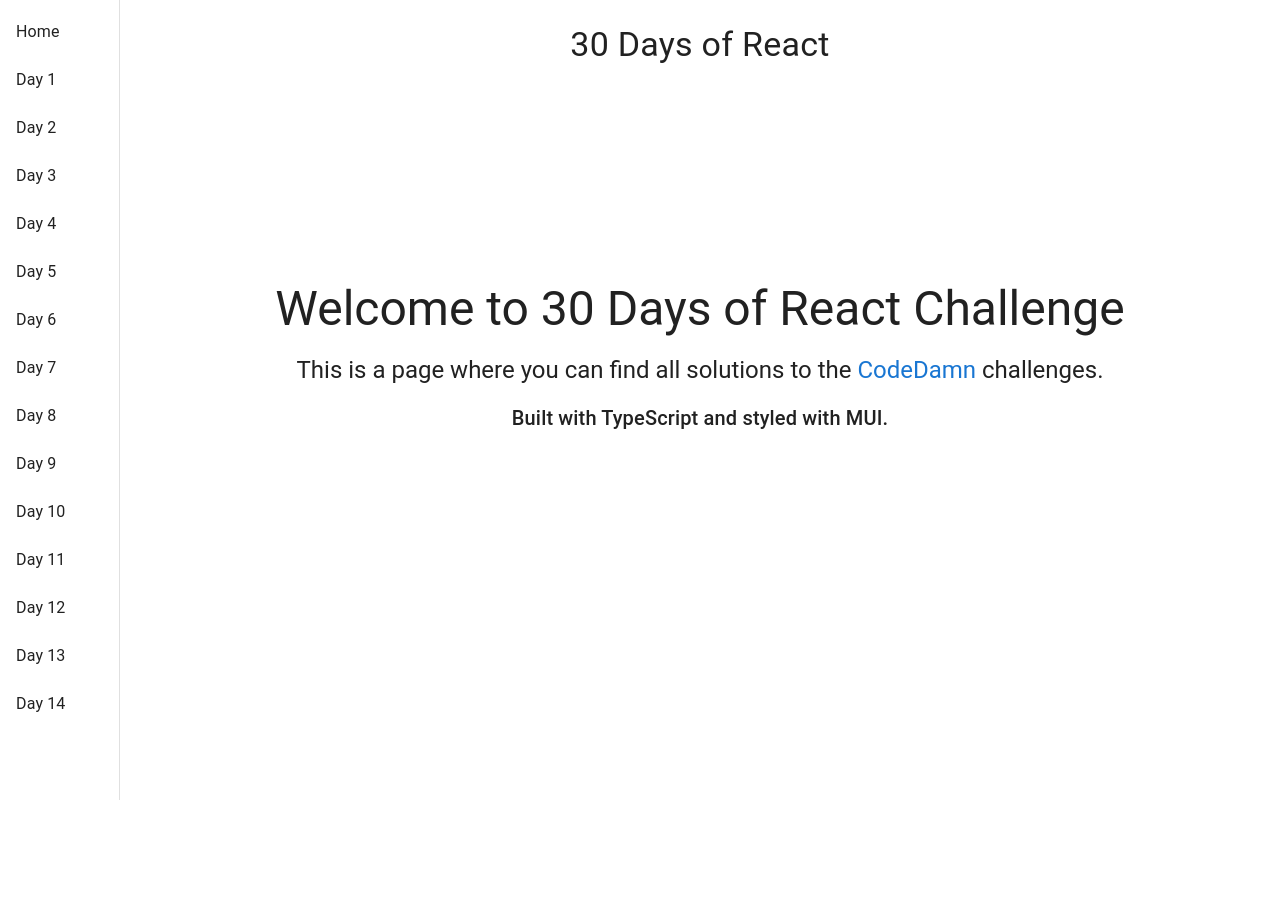
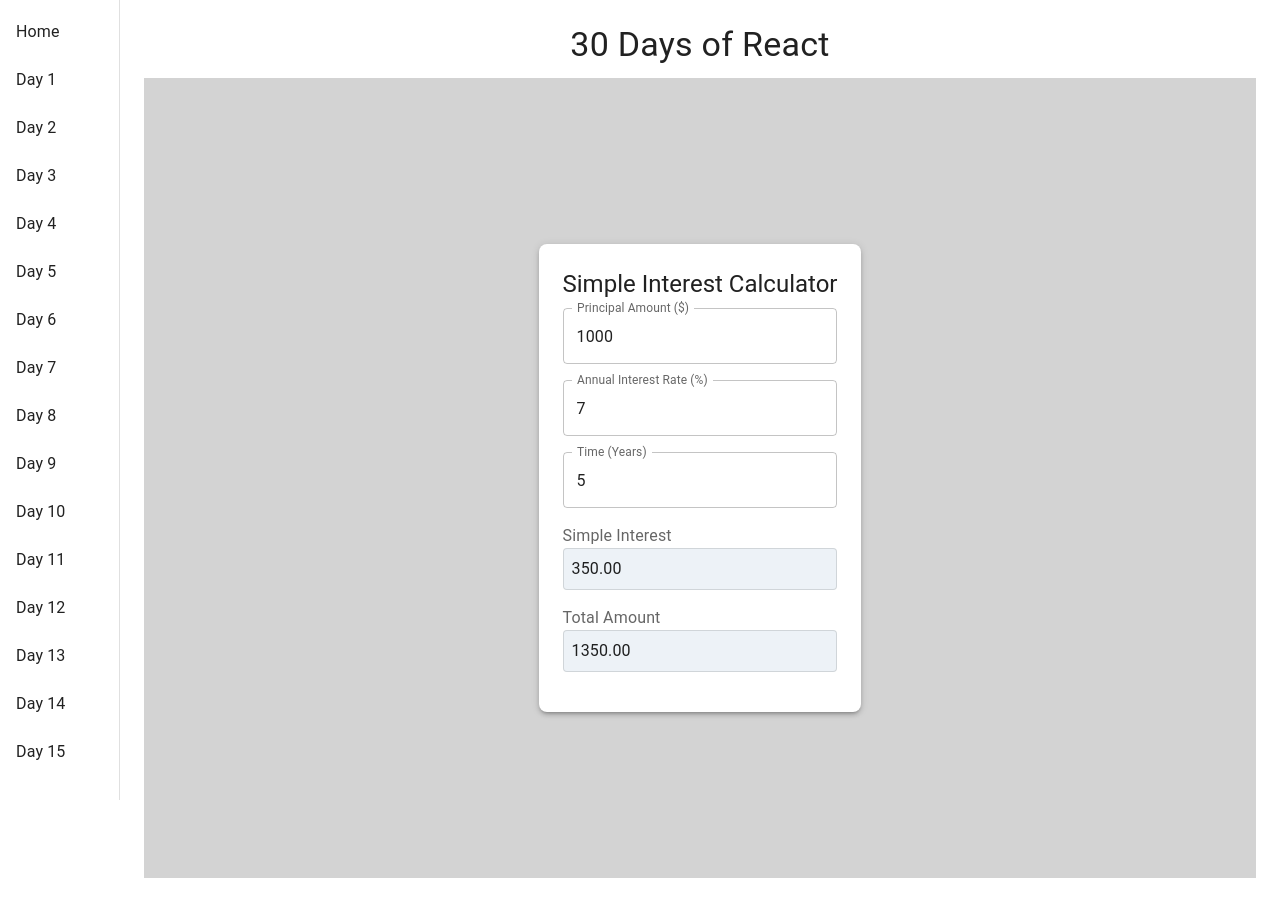
Before and after one commit to Cema2019/codedamn-challenge-30-days-of-react, a React (Vite) app: page /interest-calculator in a window 1280 px wide. Before the commit this address led to /. Before the commit the page ends 800 px from the top, so only its background shows below. Built offline with nearby package versions, Linux system fonts and the light colour scheme.

Commit message:
Add InterestCalculator component

```diff
--- /dev/null
+++ b/components/InterestCalculator.tsx
@@ -0,0 +1,106 @@
+import React, { useEffect, useState } from 'react';
+import { Box, TextField, Typography, Paper } from '@mui/material';
+
+const App: React.FC = () => {
+  const [principal, setPrincipal] = useState<number>(1000);
+  const [rate, setRate] = useState<number>(7);
+  const [time, setTime] = useState<number>(5);
+  const [simpleInterest, setSimpleInterest] = useState<string>('0');
+  const [totalAmount, setTotalAmount] = useState<string>('0');
+
+  useEffect(() => {
+    const calculatedInterest = (principal * rate * time) / 100;
+    setSimpleInterest(calculatedInterest.toFixed(2));
+    setTotalAmount((principal + calculatedInterest).toFixed(2));
+  }, [principal, rate, time]);
+
+  return (
+    <Box
+      display="flex"
+      justifyContent="center"
+      alignItems="center"
+      height="100vh"
+      bgcolor="lightgray"
+    >
+      <Paper
+        elevation={3}
+        sx={{
+          padding: '1.5rem',
+          borderRadius: '0.5rem',
+          backgroundColor: 'white',
+        }}
+      >
+        <Typography variant="h5" gutterBottom>
+          Simple Interest Calculator
+        </Typography>
+
+        <Box mb={2}>
+          <TextField
+            fullWidth
+            label="Principal Amount ($)"
+            type="number"
+            value={principal}
+            onChange={(e) => setPrincipal(parseFloat(e.target.value))}
+            inputProps={{ min: 0 }}
+          />
+        </Box>
+
+        <Box mb={2}>
+          <TextField
+            fullWidth
+            label="Annual Interest Rate (%)"
+            type="number"
+            value={rate}
+            onChange={(e) => setRate(parseFloat(e.target.value))}
+            inputProps={{ step: '0.01', min: 0 }}
+          />
+        </Box>
+
+        <Box mb={2}>
+          <TextField
+            fullWidth
+            label="Time (Years)"
+            type="number"
+            value={time}
+            onChange={(e) => setTime(parseFloat(e.target.value))}
+            inputProps={{ min: 0 }}
+          />
+        </Box>
+
+        <Box mb={2}>
+          <Typography variant="body1" color="textSecondary">
+            Simple Interest
+          </Typography>
+          <Paper
+            variant="outlined"
+            sx={{
+              padding: '0.5rem',
+              backgroundColor: '#edf2f7',
+              borderRadius: '0.25rem',
+            }}
+          >
+            <Typography variant="body1">{simpleInterest}</Typography>
+          </Paper>
+        </Box>
+
+        <Box mb={2}>
+          <Typography variant="body1" color="textSecondary">
+            Total Amount
+          </Typography>
+          <Paper
+            variant="outlined"
+            sx={{
+              padding: '0.5rem',
+              backgroundColor: '#edf2f7',
+              borderRadius: '0.25rem',
+            }}
+          >
+            <Typography variant="body1">{totalAmount}</Typography>
+          </Paper>
+        </Box>
+      </Paper>
+    </Box>
+  );
+};
+
+export default App;
--- a/routes/routeConfig.tsx
+++ b/routes/routeConfig.tsx
@@ -1,35 +1,51 @@
-
-import HomePage from "../components/HomePage";
-import Tabs from "../components/Tabs";
-import TemperatureConverter from "../components/TemperatureConverter";
-import RandomNamePicker from "../components/RandomNamePicker";
-import LoanCalculator from "../components/LoanCalculator";
-import ReactCounterBug from "../components/ReactCounterBug";
-import SimplePagination from "../components/SimplePagination";
-import MultiplicationTable from "../components/MultiplicationTable";
-import HoverCounter from "../components/HoverCounter";
-import ToggleSwitch from "../components/ToggleSwitch";
-import DaysUntilElement from "../components/DaysUntilElement";
-import UseTheme from "../components/UseTheme";
-import ParagraphToggling from "../components/ParagraphToggling";
-import TipCalculator from "../components/TipCalculator";
-import BasicPolling from "../components/BasicPolling";
-
+import HomePage from '../components/HomePage';
+import Tabs from '../components/Tabs';
+import TemperatureConverter from '../components/TemperatureConverter';
+import RandomNamePicker from '../components/RandomNamePicker';
+import LoanCalculator from '../components/LoanCalculator';
+import ReactCounterBug from '../components/ReactCounterBug';
+import SimplePagination from '../components/SimplePagination';
+import MultiplicationTable from '../components/MultiplicationTable';
+import HoverCounter from '../components/HoverCounter';
+import ToggleSwitch from '../components/ToggleSwitch';
+import DaysUntilElement from '../components/DaysUntilElement';
+import UseTheme from '../components/UseTheme';
+import ParagraphToggling from '../components/ParagraphToggling';
+import TipCalculator from '../components/TipCalculator';
+import BasicPolling from '../components/BasicPolling';
+import InterestCalculator from '../components/InterestCalculator';
 
 export const routeConfig = [
-  { path: "/", element: <HomePage />, label: "Home"  },
-  { path: "/tabs", element: <Tabs />, label: "Day 1"  },
-  { path: "/temperature", element: <TemperatureConverter />, label: "Day 2"  },
-  { path: "/name-picker", element: <RandomNamePicker />, label: "Day 3"  },
-  { path: "/loan-calculator", element: <LoanCalculator />, label: "Day 4"  },
-  { path: "/react-counter-bug", element: <ReactCounterBug />, label: "Day 5"  },
-  { path: "/simple-pagination", element: <SimplePagination />, label: "Day 6"  },
-  { path: "/multiplication-table", element: <MultiplicationTable />, label: "Day 7"  },
-  { path: "/hover-counter", element: <HoverCounter />, label: "Day 8"  },
-  { path: "/toggle-switch", element: <ToggleSwitch />, label: "Day 9"  },
-  { path: "/days-until-element", element: <DaysUntilElement />, label: "Day 10"  },
-  { path: "/use-theme", element: <UseTheme />, label: "Day 11"  },
-  { path: "/paragraph-toggling", element: <ParagraphToggling />, label: "Day 12"  },
-  { path: "/tip-calculator", element: <TipCalculator />, label: "Day 13"  },
-  { path: "/basic-polling", element: <BasicPolling />, label: "Day 14"  },
+  { path: '/', element: <HomePage />, label: 'Home' },
+  { path: '/tabs', element: <Tabs />, label: 'Day 1' },
+  { path: '/temperature', element: <TemperatureConverter />, label: 'Day 2' },
+  { path: '/name-picker', element: <RandomNamePicker />, label: 'Day 3' },
+  { path: '/loan-calculator', element: <LoanCalculator />, label: 'Day 4' },
+  { path: '/react-counter-bug', element: <ReactCounterBug />, label: 'Day 5' },
+  { path: '/simple-pagination', element: <SimplePagination />, label: 'Day 6' },
+  {
+    path: '/multiplication-table',
+    element: <MultiplicationTable />,
+    label: 'Day 7',
+  },
+  { path: '/hover-counter', element: <HoverCounter />, label: 'Day 8' },
+  { path: '/toggle-switch', element: <ToggleSwitch />, label: 'Day 9' },
+  {
+    path: '/days-until-element',
+    element: <DaysUntilElement />,
+    label: 'Day 10',
+  },
+  { path: '/use-theme', element: <UseTheme />, label: 'Day 11' },
+  {
+    path: '/paragraph-toggling',
+    element: <ParagraphToggling />,
+    label: 'Day 12',
+  },
+  { path: '/tip-calculator', element: <TipCalculator />, label: 'Day 13' },
+  { path: '/basic-polling', element: <BasicPolling />, label: 'Day 14' },
+  {
+    path: '/interest-calculator',
+    element: <InterestCalculator />,
+    label: 'Day 15',
+  },
 ];
```
